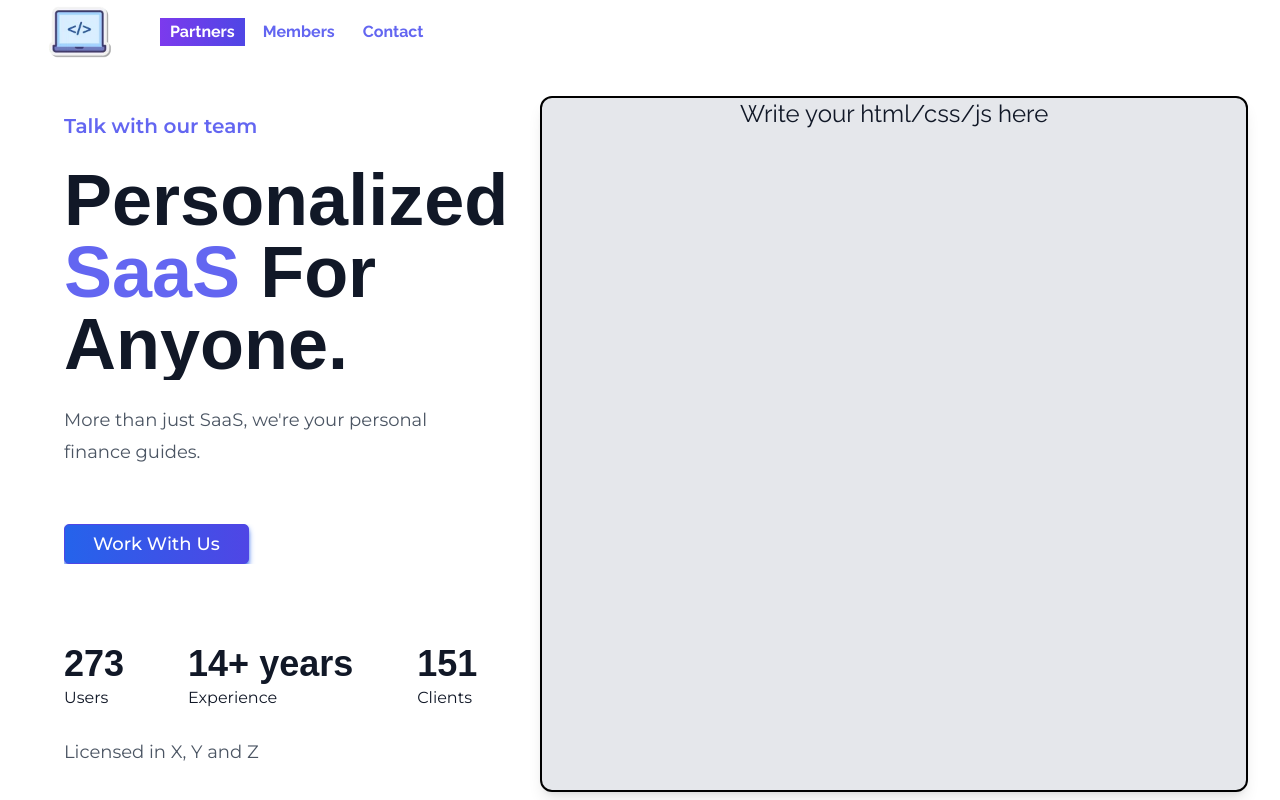
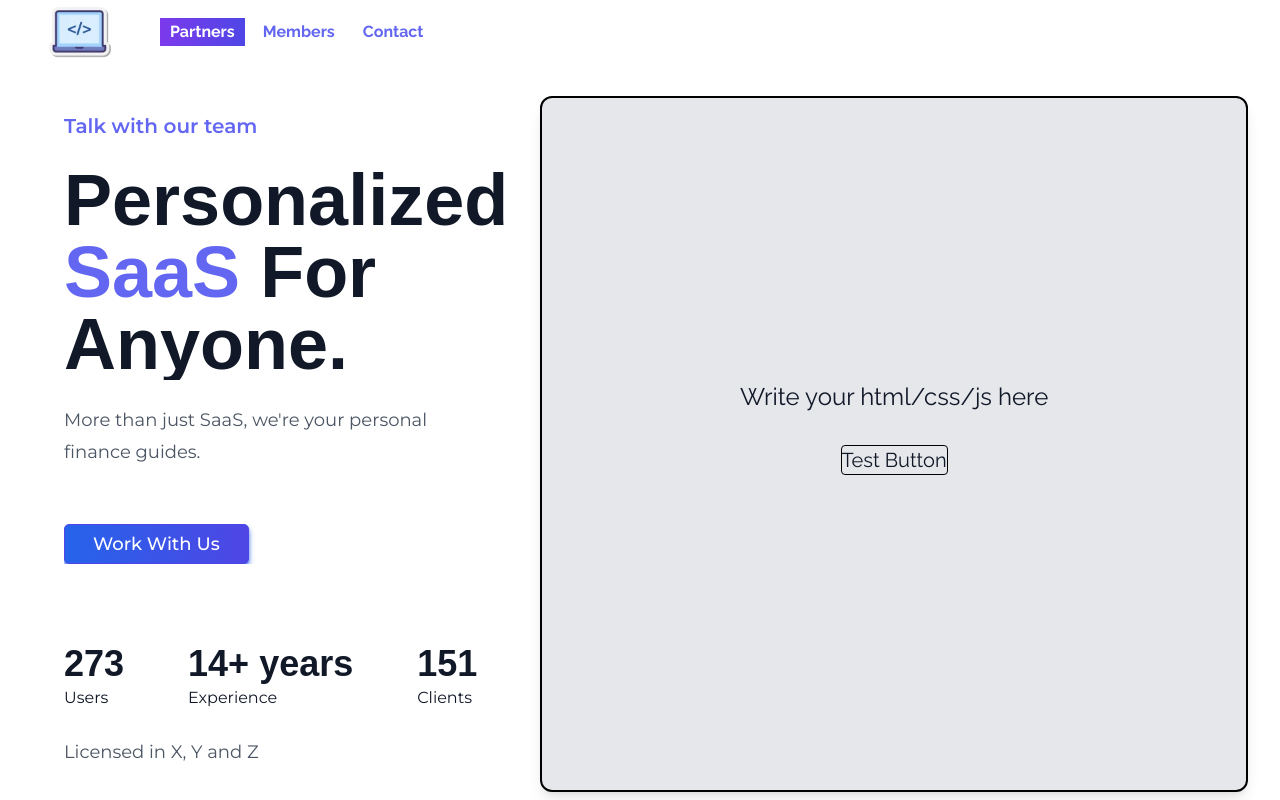
Before and after one commit to juncho154930/programming-project, a Next.js app: page / in a window 1280 px wide. Shown: the top 800 px of the page. Built offline with nearby package versions, Linux system fonts and the light colour scheme; a web font is replaced by a local one.

Commit message:
adding more instructions

```diff
--- a/app/globals.css
+++ b/app/globals.css
@@ -13,3 +13,6 @@
 body {
   scroll-behavior: smooth;
 }
+
+/* HERO CONTENT */
+/* JAY AND STEVEN ADD YOUR CSS HERE IF YOU NEED IT. */
--- a/components/landing/HeroContent.tsx
+++ b/components/landing/HeroContent.tsx
@@ -1,9 +1,23 @@
 import React from "react";
 
 const HeroContent = () => {
+  const handleClick = () => {
+    alert("Button clicked");
+  };
+
   return (
-    <div>
-      <p className="text-2xl text-center">Write your html/css/js here</p>
+    <div className="w-full h-full">
+      {/* You can remove all of this */}
+      <div className="flex flex-col w-full h-full justify-center items-center">
+        <p className="text-2xl text-center">Write your html/css/js here</p>
+        <button
+          onClick={handleClick}
+          className="rounded border border-black m-8 text-xl"
+        >
+          Test Button
+        </button>
+      </div>
+      {/* You can remove all of this */}
     </div>
   );
 };
```
